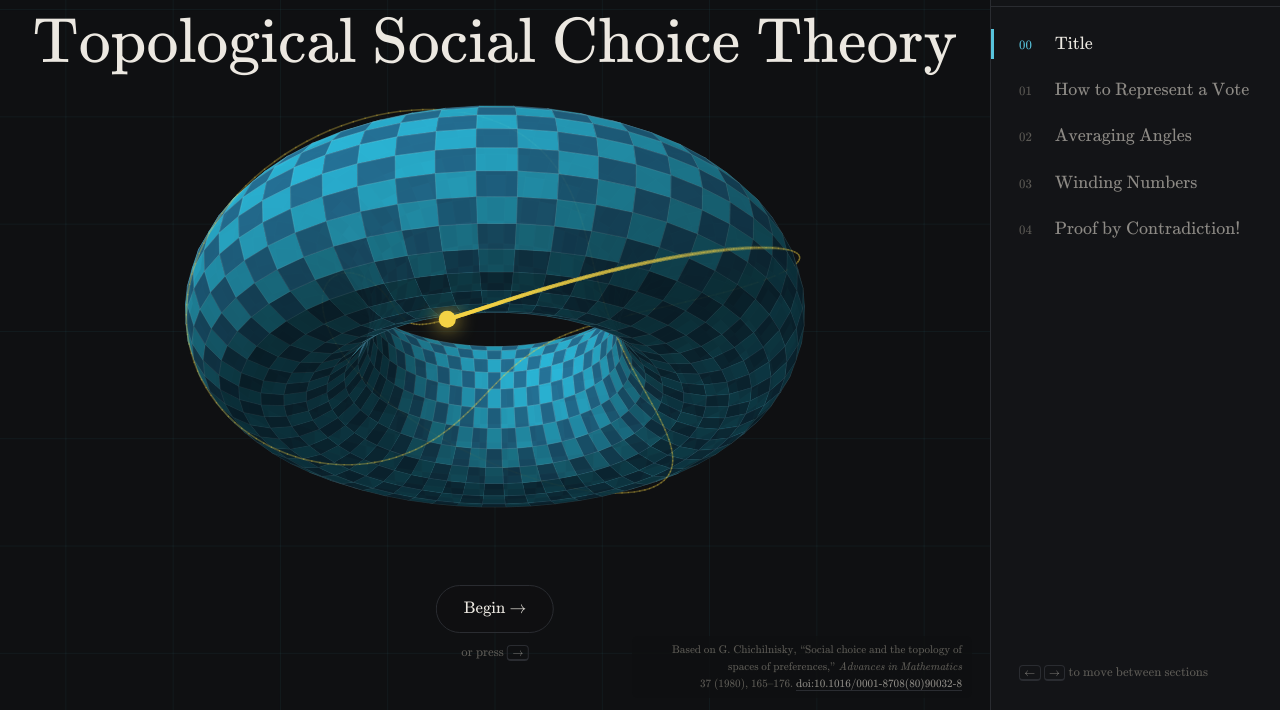
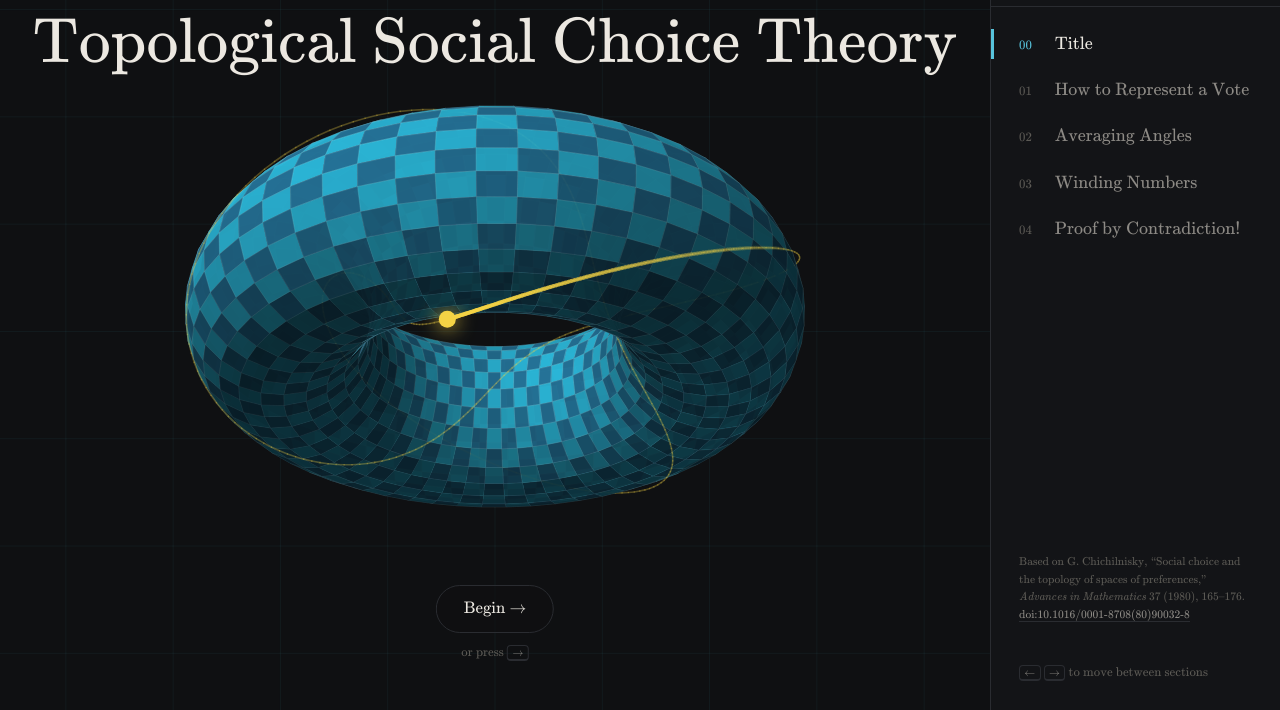
Before and after one commit to MerpTime/topological-social-choice, a plain HTML site: page index.html in a window 1280 px wide. Shown: the part 90-800 px from the top of the page. Drawn offline with nearby package versions, Linux system fonts and the light colour scheme; animation ran at ten frames a second.

Commit message:
Move the citation into the section menu
Co-Authored-By: Claude Opus 5.5 <noreply@anthropic.com>

```diff
--- a/css/style.css
+++ b/css/style.css
@@ -428,25 +428,18 @@ kbd {
 .proof-fig.show-notes .proof-note { opacity: 1; }
 
 /* =========================================================================
-   CITATION (fixed, bottom right of the reading area, on every section)
+   CITATION (at the bottom of the menu, above the keyboard hint)
    ========================================================================= */
 .citation {
-  position: fixed;
-  right: calc(var(--menu-w) + 18px);
-  bottom: 12px;
-  z-index: 15;
-  max-width: 340px;
-  margin: 0;
-  padding: 6px 10px;
-  font-size: .7rem;
-  line-height: 1.45;
+  margin: auto 0 0;
+  padding: 18px 28px 0;
+  font-size: .72rem;
+  line-height: 1.5;
   color: var(--text-faint);
-  text-align: right;
-  background: rgba(15, 16, 18, .82);
-  border-radius: 6px;
 }
+.citation + .menu__foot { margin-top: 14px; }
 .citation cite { font-style: italic; }
-.citation a { color: var(--text-muted); text-decoration: none; border-bottom: 1px solid var(--line); }
+.citation a { color: var(--text-muted); text-decoration: none; border-bottom: 1px solid var(--line); word-break: break-all; }
 .citation a:hover { color: var(--accent); border-color: var(--accent); }
 
 /* The S¹ read-out under the figure */
@@ -687,8 +680,7 @@ kbd {
     transition: transform .3s var(--ease), opacity .2s;
   }
 
-  .page__inner { padding: 88px 16px 110px; }
-  .citation { right: 10px; left: 10px; bottom: 8px; max-width: none; font-size: .64rem; }
+  .page__inner { padding: 88px 16px 64px; }
   .figure__canvas { aspect-ratio: 1; }
   .figure__hint { display: none; }
   .axioms, .avg-demo__panels, .wind-demo__panels, .torus-demo { grid-template-columns: 1fr; }
--- a/index.html
+++ b/index.html
@@ -309,12 +309,6 @@
       </section>
     </main>
 
-    <p class="citation">
-      Based on G. Chichilnisky, &ldquo;Social choice and the topology of spaces of preferences,&rdquo;
-      <cite>Advances in Mathematics</cite> <span class="nowrap">37 (1980), 165&ndash;176.</span>
-      <a href="https://doi.org/10.1016/0001-8708(80)90032-8" target="_blank" rel="noopener">doi:10.1016/0001-8708(80)90032-8</a>
-    </p>
-
     <button class="menu-toggle" type="button" aria-controls="menu" aria-expanded="false" aria-label="Open sections menu">
       <span></span><span></span><span></span>
     </button>
@@ -328,6 +322,11 @@
         <span>Topological<br>Social Choice</span>
       </a>
       <ol class="menu__list" id="menu-list"></ol>
+      <p class="citation">
+        Based on G. Chichilnisky, &ldquo;Social choice and the topology of spaces of preferences,&rdquo;
+        <cite>Advances in Mathematics</cite> <span class="nowrap">37 (1980), 165&ndash;176.</span>
+        <a href="https://doi.org/10.1016/0001-8708(80)90032-8" target="_blank" rel="noopener">doi:10.1016/0001-8708(80)90032-8</a>
+      </p>
       <p class="menu__foot"><kbd>&larr;</kbd> <kbd>&rarr;</kbd> to move between sections</p>
     </nav>
 
```
